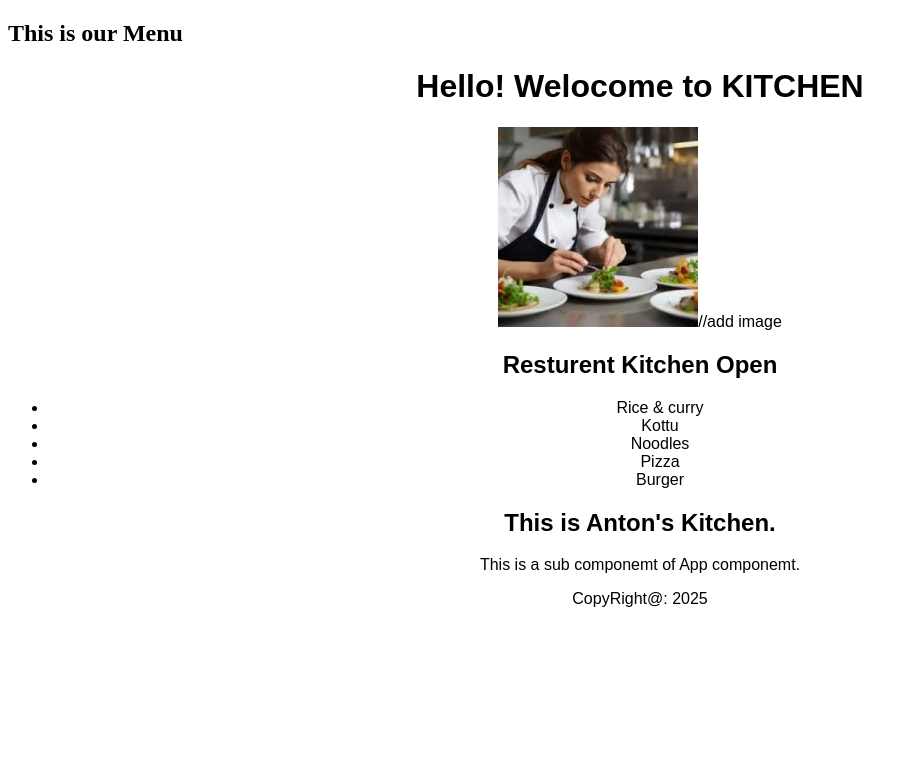
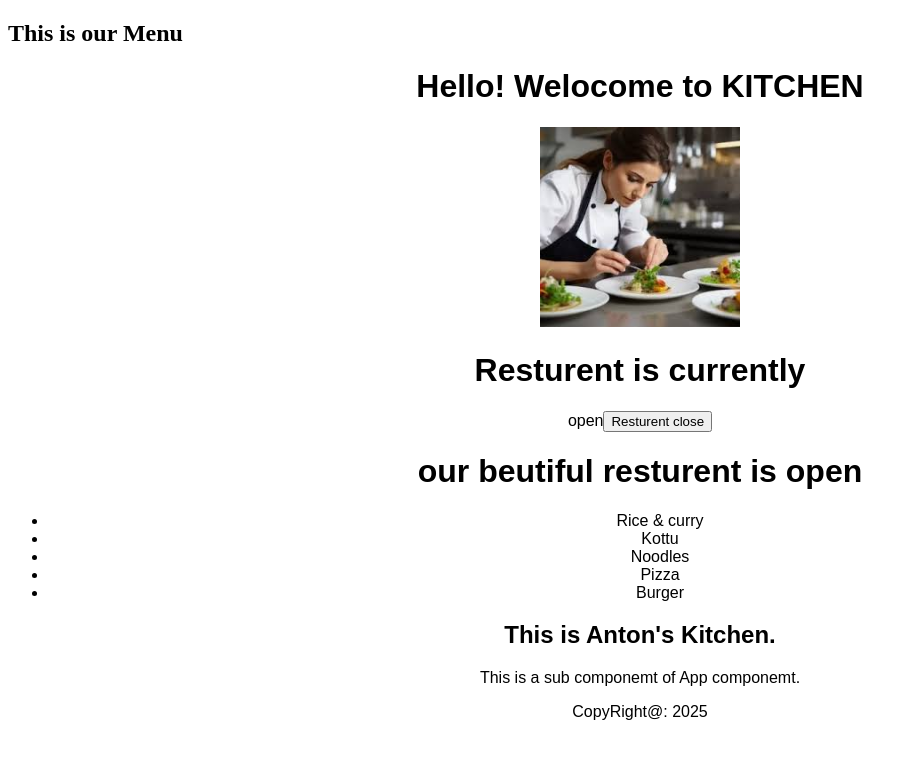
Before and after one commit to shiranta/React_Sample_Proj, a React (Create React App) app: page / in a window 1280 px wide. Shown: the top 758 px of the page, without its empty margins (0-917 px from the left). Built offline with nearby package versions, Linux system fonts and the light colour scheme.

Commit message:
useStatenested

```diff
--- a/src/App.js
+++ b/src/App.js
@@ -18,14 +18,16 @@ function Header({name,year}) {
 }
 const items=["Rice & curry","Kottu","Noodles","Pizza","Burger"];
 
-function Main({dishes}) {
-   const [status,setstatus] =useState("Kitchen Open");
-      console.log(status);
+function Main({dishes ,openstatus}) {
+  //dishes is the array of items that we are passing to the Main component.
+
+
   //useState is a hook that allows us to use state in functional components.
   //useState returns an array with two elements: the current state and a function to update it.
   return (
     <main>
-      <h2>Resturent {status}</h2>
+      <h1>our beutiful resturent is{" "}{openstatus ?"open":"close"}</h1>
+
       <ul>
         {dishes.map((dish=><li>{dish}</li>))}
       </ul>
@@ -34,6 +36,8 @@ function Main({dishes}) {
 }
 
 export default function App() {
+ const [status,setstatus] =useState(true);
+   console.log(status);
 
   return (
     <>
@@ -46,14 +50,21 @@ export default function App() {
       <div className="App" >
       <h1>Hello! Welocome to {subject.toUpperCase()}</h1>
 
-      <img src={chef} height={200} alt="chef" ></img>//add image
+      <img src={chef} height={200} alt="chef" ></img>
+      <h1>Resturent is currently {""}</h1>
+      {status ? "open" : "close"}
+      <button onClick={() => setstatus(!status)}>Resturent {""}
+        {status ? "close" : "open"}
+      </button>
 
 
-      <Main dishes={items} />
+      <Main dishes={items} openstatus={status}/>
+
       <Header name="Anton" year={2025}/>
     </div>
     </main>
     </>// By doing a fragmentation we can include divs and other elements
     // without wrapping them in a single parent element.
+    //we can pass a useState variable to a child component as a prop.
   );
 }
```
